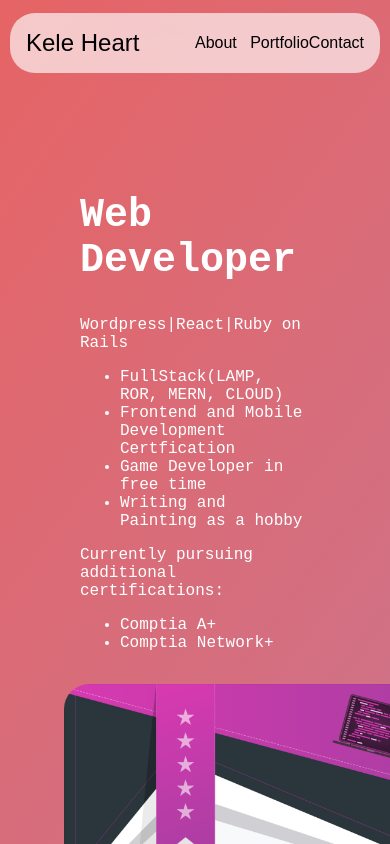
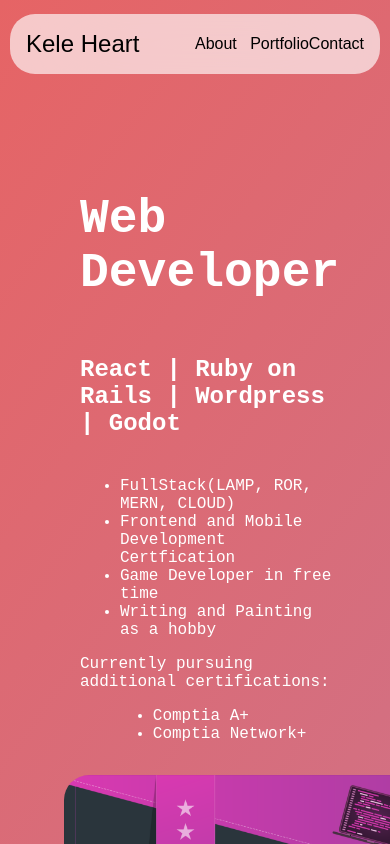
Before and after one commit to Yintii/personal-site, a React (Vite) app: page / in a window 390 px wide. Shown: the top 844 px of the page. Built offline with nearby package versions, Linux system fonts and the light colour scheme; a web font is replaced by a local one.

Commit message:
mobile/desktop adjustments

```diff
--- a/src/App.css
+++ b/src/App.css
@@ -172,7 +172,7 @@
 .portfolio-project{
     background-color: rgba(255,255,255, 0.25);
     max-width: 350px;
-    margin:1rem auto;
+    min-width: 350px;
 }
 
 .portfolio-project img{
@@ -193,7 +193,7 @@
 
 }
 h1{
-    font-size: 5rem;
+    font-size: 3rem;
 }
 h2{
     font-size: 2.5rem;
--- a/src/components/Contact.tsx
+++ b/src/components/Contact.tsx
@@ -1,6 +1,6 @@
 function Contact(){
     return(
-        <div id="contact" className="google-sans container flex column align-center section pad-lg">
+        <div id="contact" className="google-sans container flex column align-center p-2 m-2">
             <h2>Contact Me</h2>
             <p>If you'd like to get in touch, feel free to reach out via email or connect with me on LinkedIn.</p>
             <ul>
--- a/src/components/Hero.tsx
+++ b/src/components/Hero.tsx
@@ -5,16 +5,12 @@
     return(
 
 
-<div id="about" className="container m-2 google-sans flex wrap align-center">
-        <div id="hero" className="container google-sans">
-            <h2>Web Developer</h2>
-            <div>
-                <span>Wordpress</span>
-                <span>|</span>
-                <span>React</span>
-                <span>|</span>
-                <span>Ruby on Rails</span>
-            </div>
+<div id="about" className="container m-2 google-sans flex wrap space-around align-center">
+        <div id="hero" className="container flex column align-center google-sans">
+            <h1>Web Developer</h1>
+            <h3>
+                <span>React | Ruby on Rails | Wordpress | Godot</span>
+            </h3>
 
             <ul>
                 <li>FullStack(LAMP, ROR, MERN, CLOUD)</li>
--- a/src/components/Portfolio.tsx
+++ b/src/components/Portfolio.tsx
@@ -53,7 +53,7 @@
     });
 
     return(
-        <div id="portfolio" className="google-sans flex wrap align-center">
+        <div id="portfolio" className="google-sans flex wrap align-center space-around section pad-lg">
         {projects}
         </div>
     );
```
Lines whose indentation alone changed are shown as unchanged.
